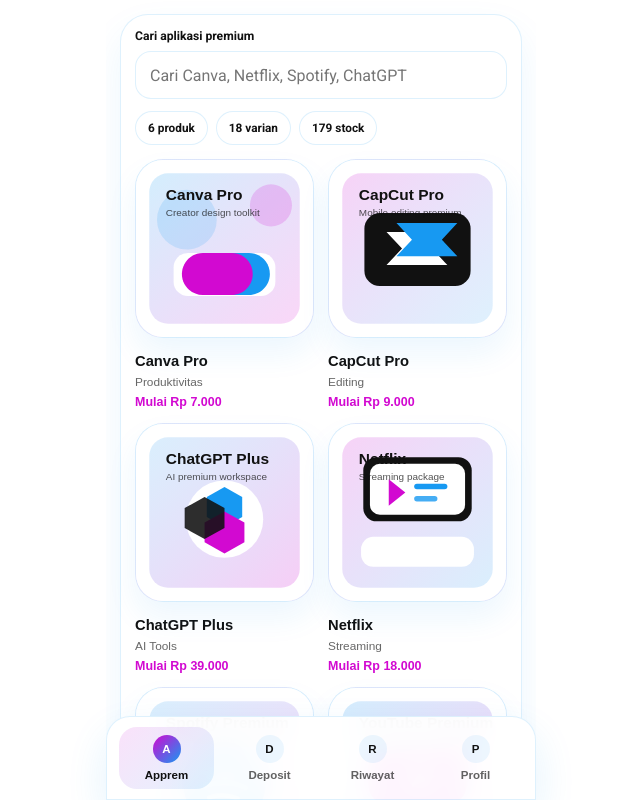
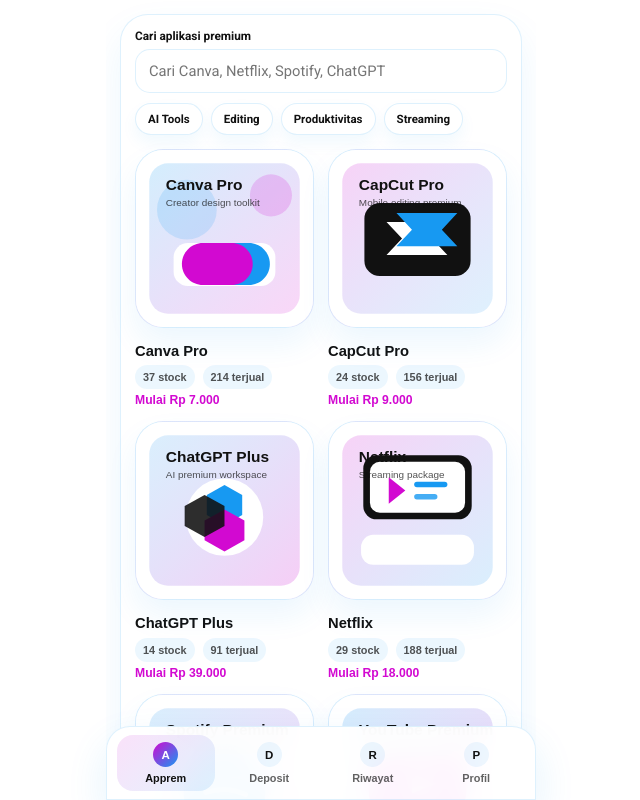
Before and after one commit to Putrigmoyy/Putrigmoyy, a Next.js app: page /apk-premium in a window 1280 px wide. Shown: the top 800 px of the page, without its empty margins (319-959 px from the left). Built offline with nearby package versions, Linux system fonts and the light colour scheme.

Commit message:
Refine premium app catalog polish

```diff
--- a/app/apk-premium/apk-premium-browser.tsx
+++ b/app/apk-premium/apk-premium-browser.tsx
@@ -308,9 +308,9 @@
                   </label>
 
                   <div className="apk-app-inline-stats">
-                    <span>{summaryStats.totalProducts} produk</span>
-                    <span>{summaryStats.totalVariants} varian</span>
-                    <span>{summaryStats.totalStock} stock</span>
+                    {categories.map((category) => (
+                      <span key={category}>{category}</span>
+                    ))}
                   </div>
 
                   <div className="apk-app-product-grid">
@@ -332,7 +332,10 @@
                         </div>
                         <div className="apk-app-product-copy">
                           <strong>{product.title}</strong>
-                          <span>{product.category}</span>
+                          <div className="apk-app-product-meta">
+                            <span>{getTotalVariantStock(product)} stock</span>
+                            <span>{product.sold} terjual</span>
+                          </div>
                           <em>Mulai Rp {formatRupiah(getLowestPrice(product))}</em>
                         </div>
                       </button>
--- a/app/globals.css
+++ b/app/globals.css
@@ -355,12 +355,12 @@
 
 .apk-app-search {
   display: grid;
-  gap: 8px;
-  margin-bottom: 14px;
+  gap: 6px;
+  margin-bottom: 12px;
 }
 
 .apk-app-search--top {
-  margin-bottom: 12px;
+  margin-bottom: 10px;
 }
 
 .apk-app-inline-stats {
@@ -368,39 +368,42 @@
   flex-wrap: wrap;
   gap: 8px;
   margin-bottom: 14px;
+  animation: apk-app-fade-up 0.45s ease;
 }
 
 .apk-app-inline-stats span {
   display: inline-flex;
   align-items: center;
   justify-content: center;
-  min-height: 34px;
+  min-height: 32px;
   padding: 0 12px;
   border: 1px solid rgba(23, 153, 242, 0.14);
   border-radius: 999px;
   background: #ffffff;
   color: #111111;
-  font-size: 0.74rem;
+  font-size: 0.72rem;
   font-weight: 700;
+  box-shadow: 0 8px 16px rgba(23, 153, 242, 0.06);
 }
 
 .apk-app-search span,
 .apk-app-form-field span {
   color: #111111;
-  font-size: 0.76rem;
+  font-size: 0.74rem;
   font-weight: 700;
 }
 
 .apk-app-search input,
 .apk-app-form-field input {
   width: 100%;
-  min-height: 48px;
-  padding: 0 14px;
+  min-height: 44px;
+  padding: 0 13px;
   border: 1px solid rgba(23, 153, 242, 0.14);
-  border-radius: 16px;
+  border-radius: 15px;
   background: #ffffff;
   color: #111111;
   font: inherit;
+  font-size: 0.92rem;
   outline: none;
 }
 
@@ -425,6 +428,13 @@
   text-align: left;
   appearance: none;
   cursor: pointer;
+  animation: apk-app-fade-up 0.42s ease both;
+  transition: transform 0.2s ease, filter 0.2s ease;
+}
+
+.apk-app-product-card:active {
+  transform: scale(0.98) translateY(-2px);
+  filter: saturate(1.04);
 }
 
 .apk-app-product-image {
@@ -435,6 +445,12 @@
   border-radius: 28px;
   background: linear-gradient(180deg, rgba(23, 153, 242, 0.04), rgba(210, 9, 209, 0.06));
   box-shadow: 0 16px 30px rgba(23, 153, 242, 0.08);
+  transition: transform 0.24s ease, box-shadow 0.24s ease;
+}
+
+.apk-app-product-card:active .apk-app-product-image {
+  transform: translateY(-3px);
+  box-shadow: 0 18px 34px rgba(210, 9, 209, 0.12);
 }
 
 .apk-app-product-art {
@@ -444,6 +460,24 @@
 .apk-app-product-copy {
   display: grid;
   gap: 4px;
+}
+
+.apk-app-product-meta {
+  display: flex;
+  flex-wrap: wrap;
+  gap: 8px;
+}
+
+.apk-app-product-meta span {
+  display: inline-flex;
+  align-items: center;
+  min-height: 24px;
+  padding: 0 8px;
+  border-radius: 999px;
+  background: rgba(23, 153, 242, 0.08);
+  color: rgba(17, 17, 17, 0.72);
+  font-size: 0.68rem;
+  font-weight: 700;
 }
 
 .apk-app-product-copy strong,
@@ -456,7 +490,7 @@
 .apk-app-product-copy em,
 .apk-app-variant-meta em {
   color: #d209d1;
-  font-size: 0.78rem;
+  font-size: 0.76rem;
   font-style: normal;
   font-weight: 700;
 }
@@ -595,6 +629,11 @@
 
 .apk-app-variant-card {
   grid-template-columns: 1fr auto;
+  transition: transform 0.18s ease, box-shadow 0.18s ease, border-color 0.18s ease;
+}
+
+.apk-app-variant-card:active {
+  transform: scale(0.985) translateY(-2px);
 }
 
 .apk-app-variant-card span,
@@ -626,6 +665,7 @@
 .apk-app-variant-card--active {
   border-color: rgba(210, 9, 209, 0.24);
   box-shadow: 0 12px 24px rgba(23, 153, 242, 0.08);
+  animation: apk-app-soft-pop 0.3s ease;
 }
 
 .apk-app-summary-card,
@@ -732,9 +772,9 @@
   z-index: 20;
   display: grid;
   grid-template-columns: repeat(4, minmax(0, 1fr));
-  gap: 8px;
+  gap: 6px;
   width: min(100%, 430px);
-  padding: 10px 12px calc(10px + env(safe-area-inset-bottom, 0px));
+  padding: 8px 10px calc(8px + env(safe-area-inset-bottom, 0px));
   border: 1px solid rgba(23, 153, 242, 0.14);
   border-radius: 24px 24px 0 0;
   background: rgba(255, 255, 255, 0.96);
@@ -746,35 +786,68 @@
 .apk-app-nav-item {
   display: grid;
   justify-items: center;
-  gap: 6px;
-  padding: 8px 6px;
+  gap: 5px;
+  padding: 7px 6px;
   border: 0;
-  border-radius: 18px;
+  border-radius: 16px;
   background: transparent;
   color: rgba(17, 17, 17, 0.66);
-  font-size: 0.72rem;
+  font-size: 0.68rem;
   font-weight: 700;
   cursor: pointer;
+  transition: transform 0.18s ease, background 0.18s ease;
+}
+
+.apk-app-nav-item:active {
+  transform: translateY(-2px);
 }
 
 .apk-app-nav-icon {
   display: grid;
   place-items: center;
-  width: 28px;
-  height: 28px;
+  width: 25px;
+  height: 25px;
   border-radius: 999px;
   background: rgba(23, 153, 242, 0.08);
   color: #111111;
+  font-size: 0.72rem;
 }
 
 .apk-app-nav-item--active {
   background: linear-gradient(135deg, rgba(210, 9, 209, 0.12), rgba(23, 153, 242, 0.12));
   color: #111111;
+  animation: apk-app-soft-pop 0.28s ease;
 }
 
 .apk-app-nav-item--active .apk-app-nav-icon {
   background: linear-gradient(135deg, #d209d1, #1799f2);
   color: #ffffff;
+}
+
+@keyframes apk-app-soft-pop {
+  0% {
+    transform: scale(1);
+  }
+
+  50% {
+    transform: scale(1.03);
+  }
+
+  100% {
+    transform: scale(1);
+  }
+}
+
+@keyframes apk-app-fade-up {
+  0% {
+    opacity: 0;
+    transform: translateY(8px);
+  }
+
+  100% {
+    opacity: 1;
+    transform: translateY(0);
+  }
 }
 
 .promo-strip {
```
